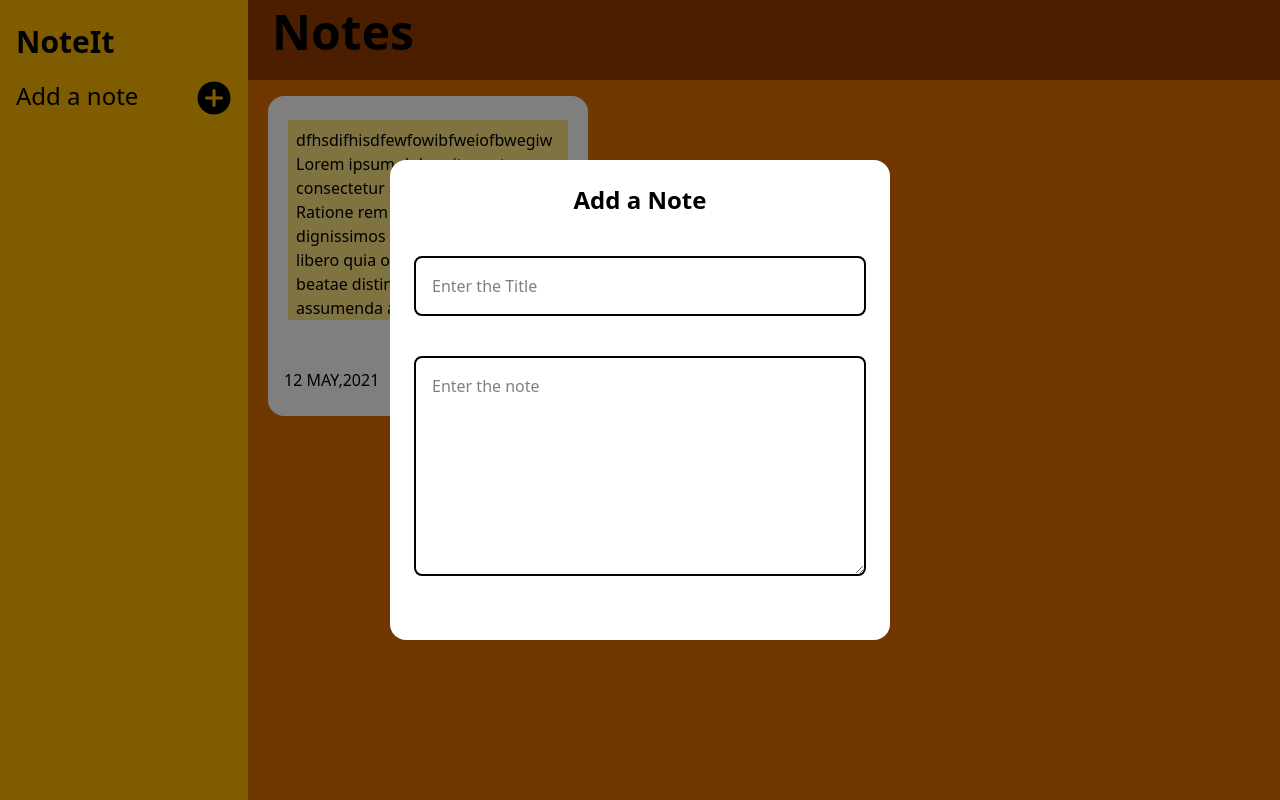
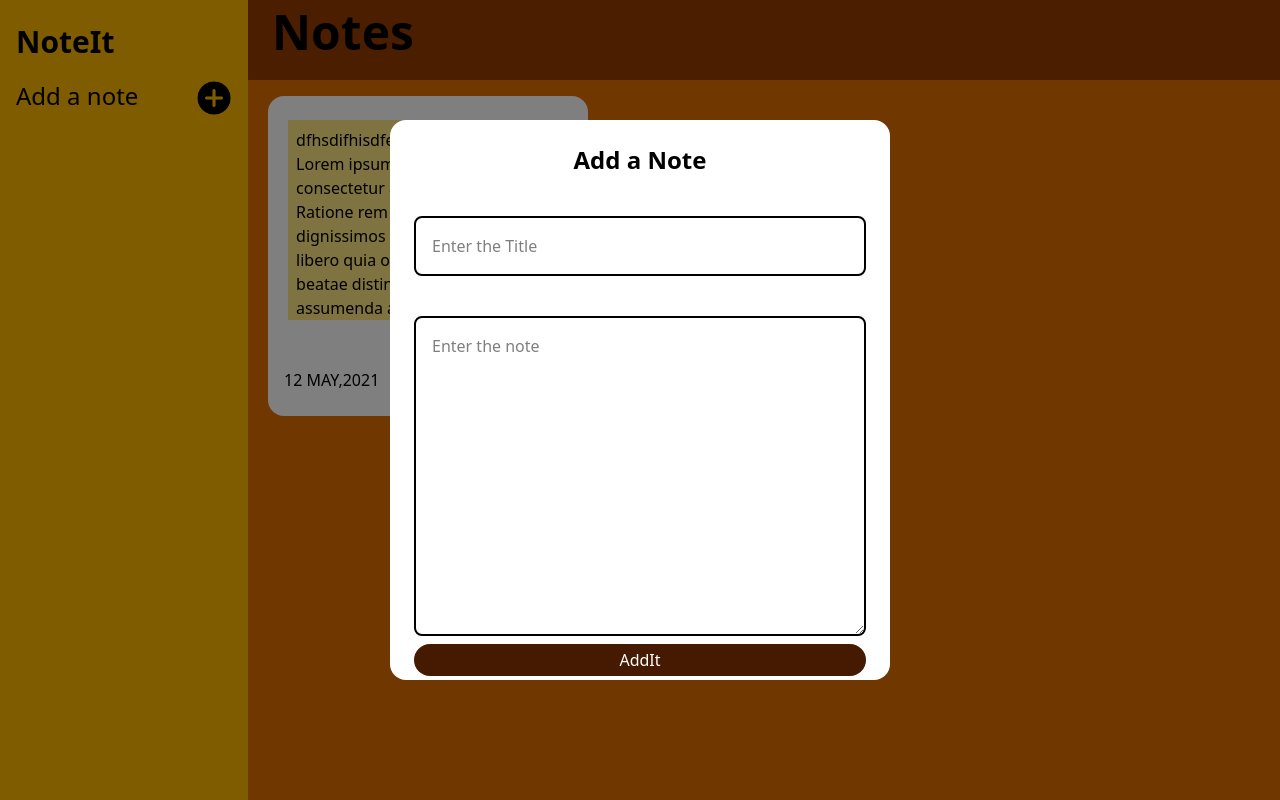
Before and after one commit to Janvi1205/Notes-App, a React (Vite) app in the folder Notes/: page / in a window 1280 px wide. Both pictures are taken after a click on the picture 214 px from the left and 98 px from the top of the page. Built offline with nearby package versions, Linux system fonts and the light colour scheme.

Commit message:
Added two-way-binding concept

```diff
--- a/Notes/src/components/ADDNOTE.jsx
+++ b/Notes/src/components/ADDNOTE.jsx
@@ -1,15 +1,33 @@
-const ADDNOTE =()=>{
-    return(
+import { useState } from "react";
+
+const ADDNOTE = () => {
+    const [title, settitle] = useState("")
+    const [detail, setdetail] = useState("")
+
+    function handlesubmit(e)
+    {
+        e.preventDefault();
+        console.log(title, detail);
+
+    }
+    return (
         <div>
             <div className="fixed flex inset-0  items-center justify-center bg-black/50 z-50">
-               <div className="bg-white p-6 rounded-2xl w-[500px] h-120 ">
-                <h1 className="flex justify-center font-bold text-2xl">Add a Note</h1>
-                 <form className=" flex flex-col mt-10 gap-10" action="">
-                    <input className="border-2 rounded-lg p-4" type="text" placeholder="Enter the Title"  id="" />
-                    <textarea className="border-2 h-55 rounded-lg p-4" placeholder="Enter the note" id=""></textarea>
+                <div className="bg-white p-6 rounded-2xl w-[500px] h-140 ">
+                    <h1 className="flex justify-center font-bold text-2xl">Add a Note</h1>
+                    <form onSubmit={(e)=>handlesubmit(e)}  className=" flex flex-col mt-10 gap-10" action="">
+                        <input
+                            value={title}
+                            onChange={(e) => { settitle(e.target.value) }}
+                            className="border-2 rounded-lg p-4" type="text" placeholder="Enter the Title" id="" />
+                        <textarea
+                            value={detail}
+                            onChange={(e) => { setdetail(e.target.value) }}
+                            className="  border-2 h-80 rounded-lg p-4" placeholder="Enter the note" id=""></textarea>
 
-                </form>
-               </div>
+                        <button className="-mt-8 rounded-2xl bg-amber-950 text-white p-1">AddIt</button>
+                    </form>
+                </div>
 
             </div>
         </div>
```
